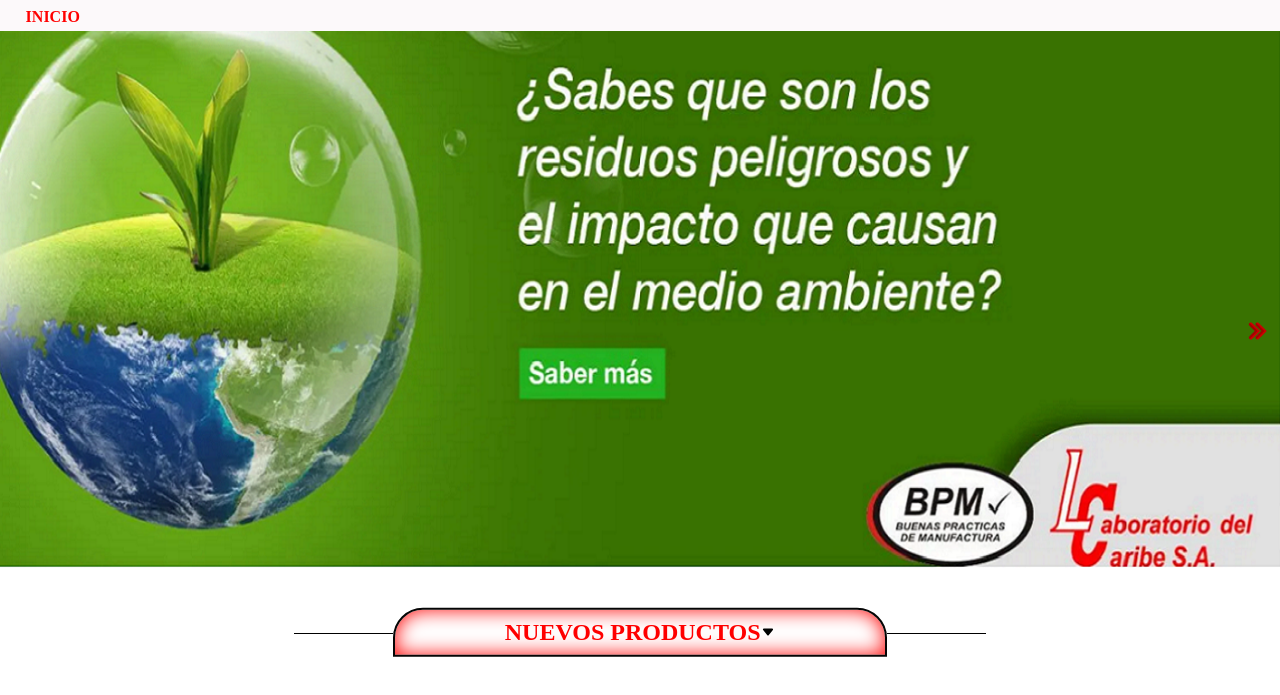
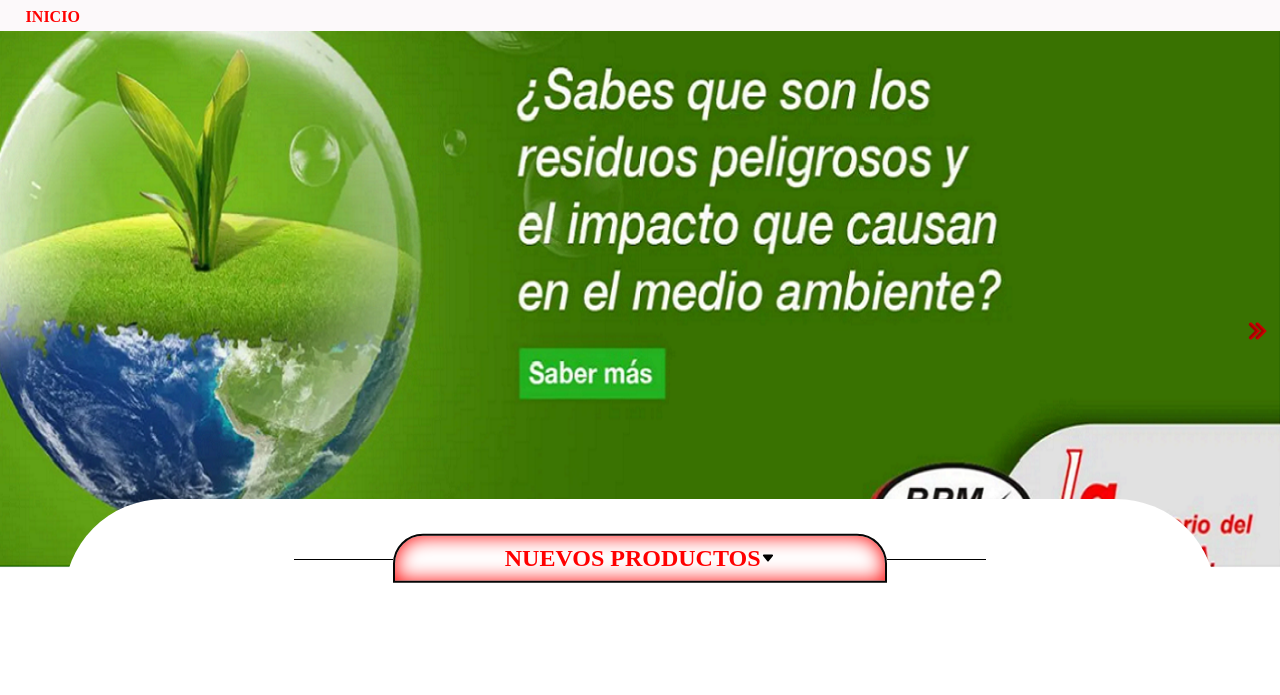
Before and after one commit to Josveco123/laboratorio-del-caribe, a website: page index.html in a window 1280 px wide. Shown: the part 101-796 px from the top of the page. Drawn offline with Linux system fonts and the light colour scheme.

Commit message:
version 12

```diff
--- a/estilos.css
+++ b/estilos.css
@@ -243,7 +243,7 @@ button {
     border-radius: 20rem 20rem 0 0;
     color: white;
     position: absolute;
-    top: 93%;
+    top: 670px;
     transform: translateY(-70%);
 }
 
```
Also changed, not shown: 1 other file.
